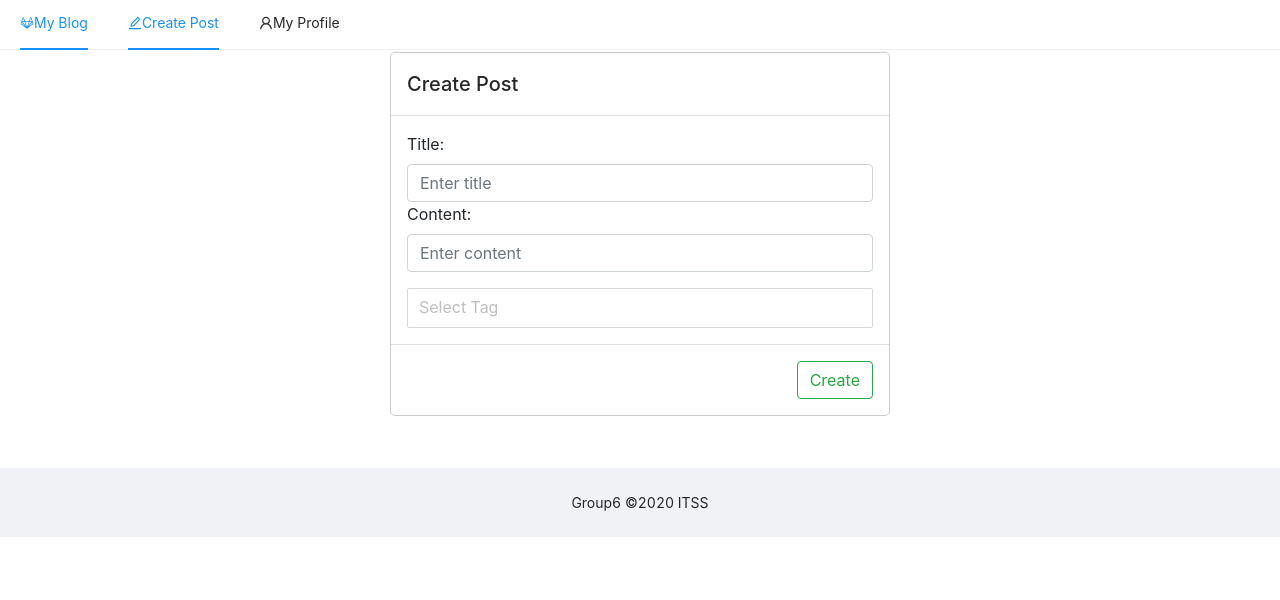
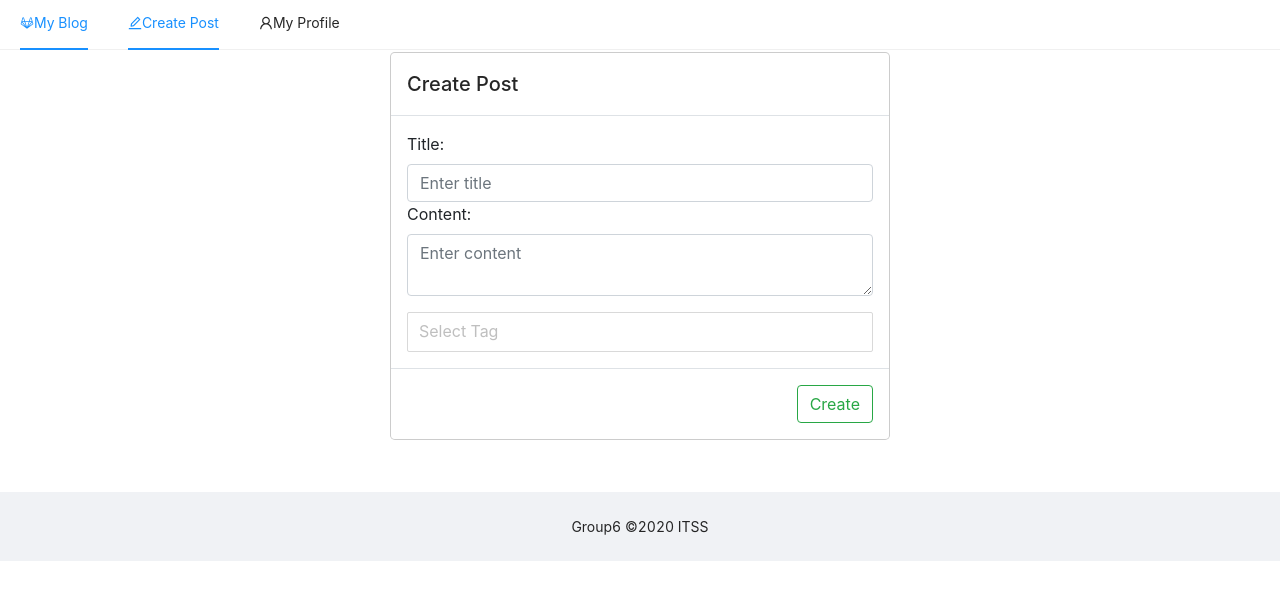
Before and after one commit to nguyennd-0051/itss-group-6-my-blog, a React (Create React App) app: page / in a window 1280 px wide. Both pictures are taken after a click on the item "Create Post". Shown: the top 600 px of the page. Built offline with nearby package versions, Linux system fonts and the light colour scheme.

Commit message:
Change content to textarea

```diff
--- a/package.json
+++ b/package.json
@@ -7,7 +7,7 @@
     "@testing-library/jest-dom": "^4.2.4",
     "@testing-library/react": "^9.3.2",
     "@testing-library/user-event": "^7.1.2",
-    "antd": "^4.1.0",
+    "antd": "^4.1.1",
     "bootstrap": "^4.4.1",
     "react": "^16.13.1",
     "react-dom": "^16.13.1",
--- a/src/components/formCreatePost/index.js
+++ b/src/components/formCreatePost/index.js
@@ -88,7 +88,7 @@ class FormCreatePost extends Component{
                       value={this.state.title}
                     />
                     <label htmlFor="name">Content:</label>
-                    <input
+                    <textarea
                       type="text"
                       name="content"
                       id="content"
```
Also changed, not shown: 2 other files (tests, documents, lock files or other folders).
